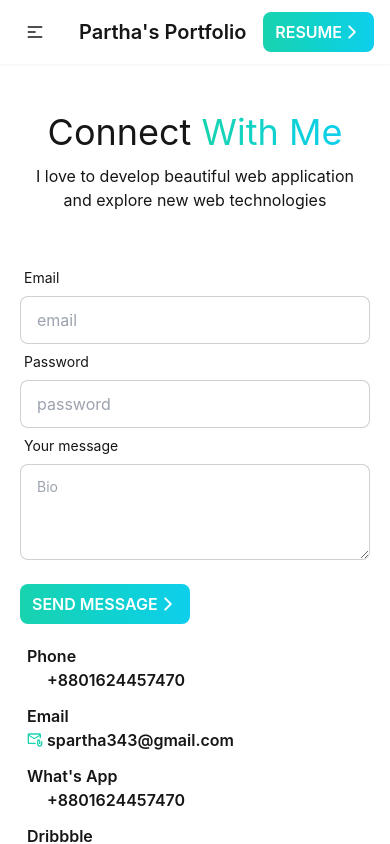
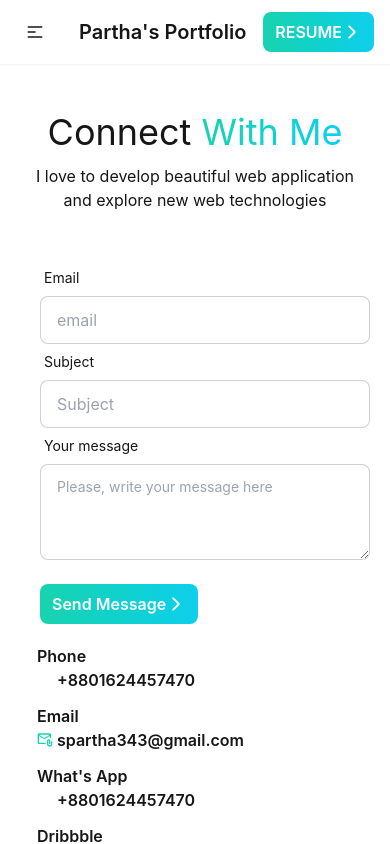
Before and after one commit to spartha343/developers-portfolio-client, a React (Create React App) app: page /contact in a window 390 px wide. Shown: the top 844 px of the page. Built offline with nearby package versions, Linux system fonts and the light colour scheme; some icons are missing.

Commit message:
Email backend integration

```diff
--- a/package.json
+++ b/package.json
@@ -13,6 +13,7 @@
     "react-icons": "^4.12.0",
     "react-router-dom": "^6.20.1",
     "react-scripts": "5.0.1",
+    "react-toastify": "^9.1.3",
     "web-vitals": "^2.1.4"
   },
   "scripts": {
--- a/src/App.js
+++ b/src/App.js
@@ -1,11 +1,13 @@
 import { RouterProvider } from 'react-router-dom';
 import './App.css';
 import router from './routes/routes';
+import { ToastContainer } from 'react-toastify';
 
 function App() {
   return (
     <div className="App">
       <RouterProvider router={router} />
+      <ToastContainer />
     </div>
   );
 }
--- a/src/pages/contact/Contact.js
+++ b/src/pages/contact/Contact.js
@@ -4,8 +4,35 @@ import MyButton from '../../components/MyButton';
 import { FaPhoneVolume, FaWhatsapp } from "react-icons/fa6";
 import { MdOutlineAttachEmail } from "react-icons/md";
 import { Helmet } from 'react-helmet';
+import { toast } from 'react-toastify';
 
 const Contact = () => {
+
+    const handleSendMessage = (event) => {
+        event.preventDefault();
+        toast.info('Trying to send your message');
+        const form = event.target;
+        const email = form.email.value;
+        const subject = form.subject.value;
+        const message = form.message.value;
+        const details = { email, subject, message };
+        fetch('https://developers-portfolio-server.vercel.app/send-email', {
+            method: 'POST',
+            headers: {
+                'content-type': 'application/json'
+            },
+            body: JSON.stringify(details)
+        })
+            .then(res => res.json())
+            .then(data => {
+                if (data.status === 200) {
+                    toast.success('Successfully sent the message!');
+                }
+                else {
+                    toast.error(`Error ${data.status}: ${data.message}`);
+                }
+            })
+    }
 
     const contactInfos = [
         { contactType: 'Phone', contactIcon: <FaPhoneVolume />, contactAddress: '+8801624457470' },
@@ -21,15 +48,15 @@ const Contact = () => {
     return (
         <div>
             <Helmet>
-                <title>Partha's Portflio | Home</title>
+                <title>Partha's Portflio | Contact</title>
             </Helmet>
 
             <SectionHeader text='Connect'>With Me</SectionHeader>
 
-            <div className='flex flex-col-reverse md:flex-row justify-evenly items-center'>
+            <div className='flex flex-col-reverse md:flex-row justify-evenly items-center ml-5 md:ml-0'>
                 <div className='font-semibold w-80 mr-4'>
                     {
-                        contactInfos.map(info => <div className='mb-3'>
+                        contactInfos.map((info, idx) => <div key={idx} className='mb-3'>
                             <p>{info.contactType}</p>
                             <div className='flex items-center'>
                                 <p className='text-secondary'>{info.contactIcon}</p>
@@ -49,27 +76,29 @@ const Contact = () => {
                     </div>
                 </div>
                 <div className='w-full mb-5'>
-                    <form>
+                    <form onSubmit={handleSendMessage}>
                         <div>
-                            <div class="form-control">
-                                <label class="label">
-                                    <span class="label-text">Email</span>
+                            <div className="form-control">
+                                <label className="label">
+                                    <span className="label-text">Email</span>
                                 </label>
-                                <input type="text" placeholder="email" class="input input-bordered" />
+                                <input type="email" name='email' placeholder="email" className="input input-bordered" required />
                             </div>
-                            <div class="form-control">
-                                <label class="label">
-                                    <span class="label-text">Password</span>
+                            <div className="form-control">
+                                <label className="label">
+                                    <span className="label-text">Subject</span>
                                 </label>
-                                <input type="text" placeholder="password" class="input input-bordered" />
+                                <input type="text" name='subject' placeholder="Subject" className="input input-bordered" required />
                             </div>
-                            <div class="form-control">
-                                <label class="label">
-                                    <span class="label-text">Your message</span>
+                            <div className="form-control">
+                                <label className="label">
+                                    <span className="label-text">Your message</span>
                                 </label>
-                                <textarea className="textarea textarea-bordered w-full h-24" placeholder="Bio"></textarea> <br />
+                                <textarea className="textarea textarea-bordered w-full h-24" name='message' placeholder="Please, write your message here" required></textarea> <br />
                             </div>
-                            <MyButton>Send message</MyButton>
+                            <MyButton>
+                                <input type="submit" value="Send Message" className='cursor-pointer' />
+                            </MyButton>
                         </div>
                     </form>
                 </div>
--- a/src/pages/home/IntroSection.js
+++ b/src/pages/home/IntroSection.js
@@ -8,7 +8,7 @@ const IntroSection = () => {
     return (
         <section className='flex flex-col lg:flex-row items-center'>
             <div className='max-w-full lg:w-1/2'>
-                <h4 className='text-lg tracking-widest'>HI THERE !</h4>
+                <h4 className='text-lg tracking-widest sm:mt-5 md:mt-0'>HI THERE !</h4>
                 <h2 className='text-5xl my-5'>I'm a <MyGradientText>Web Developer</MyGradientText></h2>
                 <p className='text-justify mb-2'>I'm a Front End Developer based in Dhaka, Bangladesh. I develop simple, creative and beautiful web application.</p>
                 <p className='text-justify mb-5 pb-5'>I will provide you with a well optimized website which will be completely responsive and user friendly.</p>
```
Also changed, not shown: 1 other file (tests, documents, lock files or other folders).
